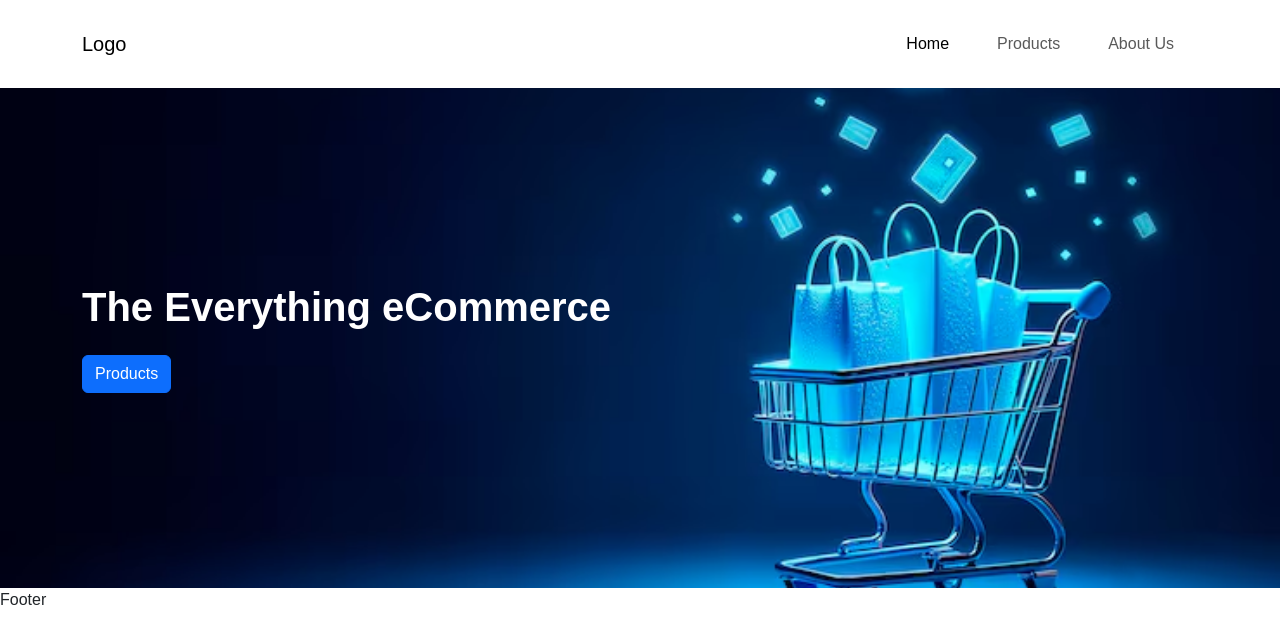
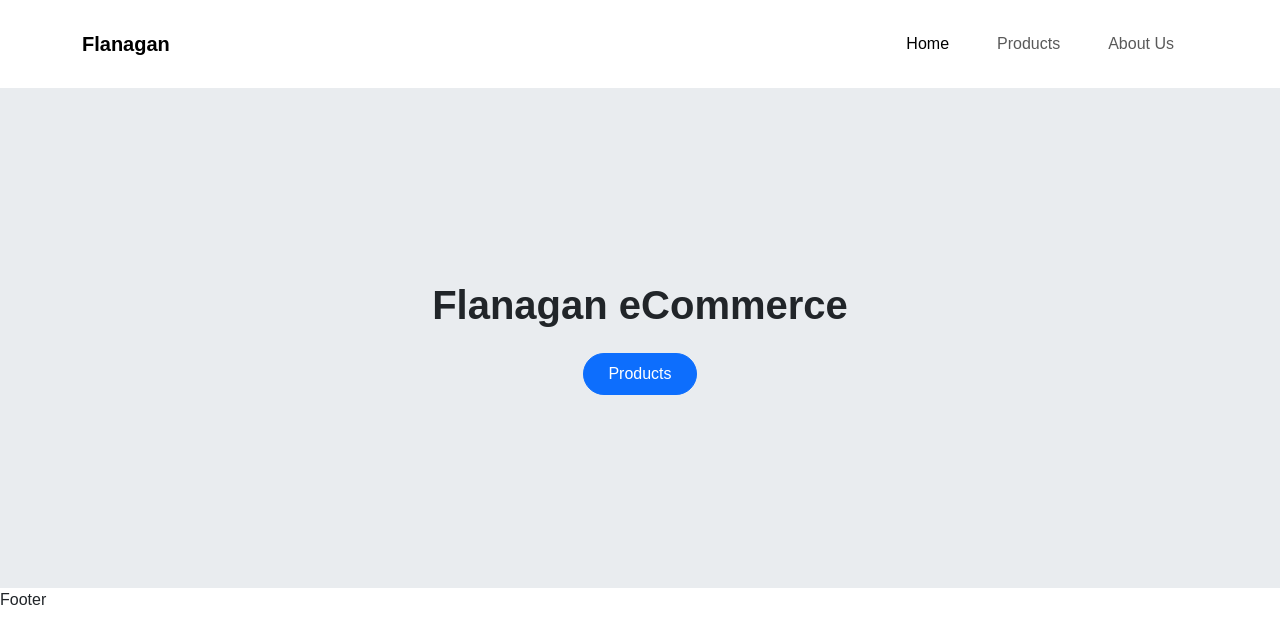
Before and after one commit to Carlo-Falanga/react-router, a React (Vite) app: page / in a window 1280 px wide. Shown: the top 644 px of the page. Built offline with nearby package versions, Linux system fonts and the light colour scheme.

Commit message:
refactor pages style

```diff
--- a/src/components/AppHeader.jsx
+++ b/src/components/AppHeader.jsx
@@ -5,8 +5,8 @@ export default function AppHeader() {
     <header>
       <nav className="navbar py-4 navbar-expand-lg">
         <div className="container">
-          <Link className="navbar-brand" to="/">
-            Logo
+          <Link className="navbar-brand fw-bolder" to="/">
+            Flanagan
           </Link>
           <button
             className="navbar-toggler"
@@ -22,16 +22,16 @@ export default function AppHeader() {
           <div className="collapse navbar-collapse" id="navbarSupportedContent">
             <ul className="navbar-nav ms-auto mb-2 mb-lg-0">
               <li className="nav-item">
-                <NavLink className="nav-link px-4" to="/">
+                <NavLink className="nav-link px-4 fw-medium" to="/">
                   Home
                 </NavLink>
               </li>
-              <li className="nav-item">
+              <li className="nav-item fw-medium">
                 <NavLink className="nav-link px-4" to="/products">
                   Products
                 </NavLink>
               </li>
-              <li className="nav-item">
+              <li className="nav-item fw-medium">
                 <NavLink className="nav-link px-4" to="/aboutus">
                   About Us
                 </NavLink>
--- a/src/index.css
+++ b/src/index.css
@@ -4,16 +4,17 @@ body {
   font-family: "Inter Variable", sans-serif;
 }
 
-.jumbo_img {
-  background-image: url("../src/assets/images/black-friday-sales-sign-neon-light_23-2151833076.jpg");
+.home_jumbo {
   height: 500px;
-  background-repeat: no-repeat;
-  background-position: center;
-  background-size: cover;
 }
 
 .card_items_img {
   height: 350px;
+  transition: 0.8s ease;
+}
+
+.card_items_img:hover{
+transform: scale(105%);
 }
 
 .card_items_description {
@@ -34,3 +35,12 @@ Retrieved 2026-03-20, License - CC BY-SA 4.0
   -webkit-box-orient: vertical;
   overflow: hidden;
 }
+
+.card_shadow{
+  box-shadow: rgba(99, 99, 99, 0.2) 0px 2px 8px 0px;
+  overflow: hidden;
+}
+
+.products_title{
+  font-size: 5rem;
+}
--- a/src/pages/Home.jsx
+++ b/src/pages/Home.jsx
@@ -3,14 +3,14 @@ import { NavLink } from "react-router-dom";
 export default function Home() {
   return (
     <main>
-      <section className="jumbo_img d-flex align-items-center">
+      <section className="home_jumbo d-flex align-items-center text-center bg-body-secondary">
         <div className="container">
           <div className="row">
             <div className="col-12">
-              <h1 className="fw-bold text-white">The Everything eCommerce</h1>
+              <h1 className="fw-bold">Flanagan eCommerce</h1>
             </div>
             <div className="col pt-3">
-              <NavLink to="/products" className="btn btn-primary">
+              <NavLink to="/products" className="btn btn-primary rounded-pill mx-3 px-4 py-2 fw-medium">
                 Products
               </NavLink>
             </div>
--- a/src/pages/Products.jsx
+++ b/src/pages/Products.jsx
@@ -16,12 +16,22 @@ export default function Products() {
 
   return (
     <main>
+
+        <section className="">
+            <div className="container text-center my-5 py-5">
+            <h1 className="fw-bolder products_title">Our Products</h1>
+            <p className="text-secondary-emphasis">Discover a curated selection of products designed for everyday life and style.</p>
+
+            </div>
+        </section>
+
+
       <section>
         <div className="container my-5">
           <div className="row row-cols-1 row-cols-md-2 row-cols-lg-4">
               {products.map((product) => (
             <div className="col g-3" key={product.id}>
-                <div className="card h-100">
+                <div className="card h-100 card_shadow">
                   <img src={product.image} className="card-img-top p-4 object-fit-contain bg-light card_items_img" alt="Product image" />
                   <div className="card-body d-flex flex-column justify-content-between gap-2">
                     <h5 className="card-title card_item_title fw-semibold">{product.title}</h5>
```
Also changed, not shown: src/assets/images/54078634_huji25.jpg (added).
